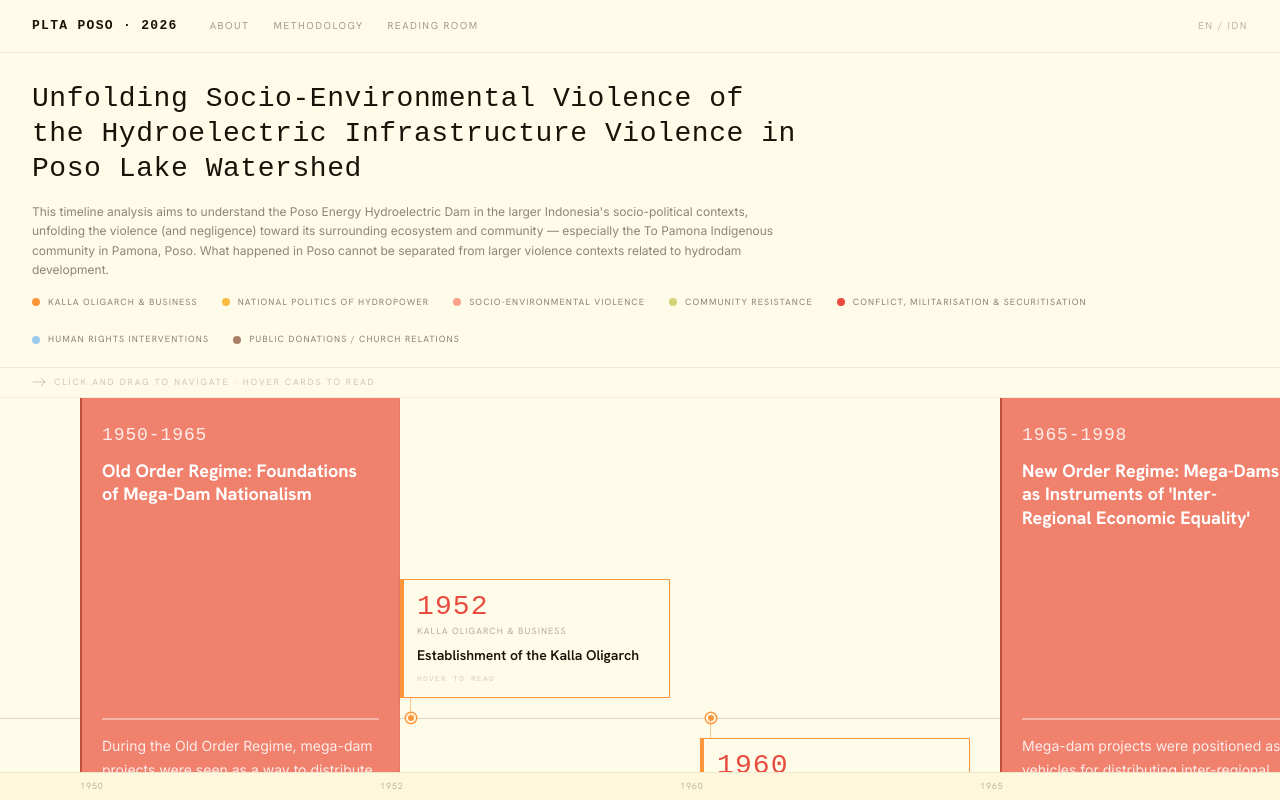
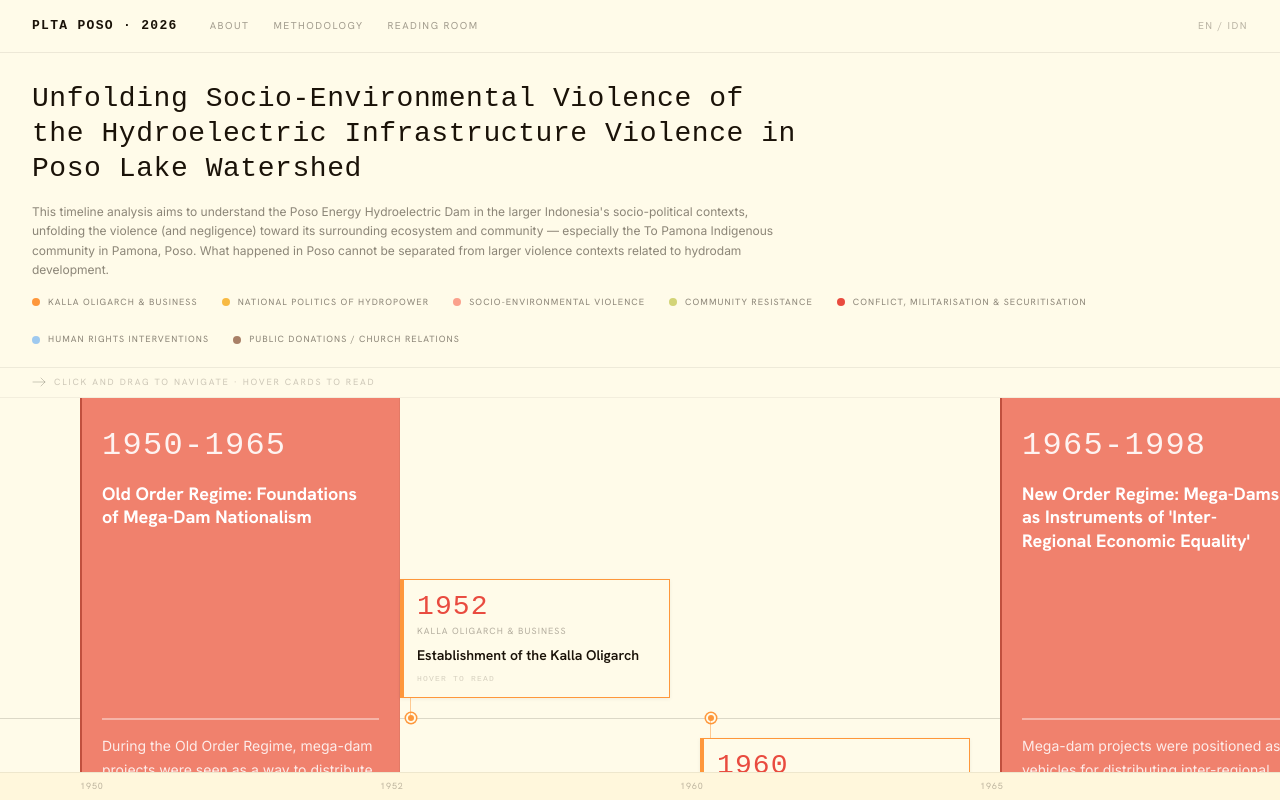
Before and after one commit to listahanditya-creator/timeline-PLTA-2026, a Next.js app in the folder poso-timeline/: page / in a window 1280 px wide. Built offline with nearby package versions, Linux system fonts and the light colour scheme.

Commit message:
Style: regime divider year 18px -> 32px
Co-Authored-By: Claude Sonnet 4.6 <noreply@anthropic.com>

```diff
--- a/poso-timeline/components/Timeline.tsx
+++ b/poso-timeline/components/Timeline.tsx
@@ -215,10 +215,10 @@ export default function Timeline() {
                     <p
                       style={{
                         fontFamily: "var(--font-ocr)",
-                        fontSize: "18px",
-                        letterSpacing: "0.05em",
-                        color: "rgba(255,255,255,0.85)",
-                        marginBottom: "10px",
+                        fontSize: "32px",
+                        letterSpacing: "0.04em",
+                        color: "rgba(255,255,255,0.9)",
+                        marginBottom: "12px",
                       }}
                     >
                       {item.event.year}
```
